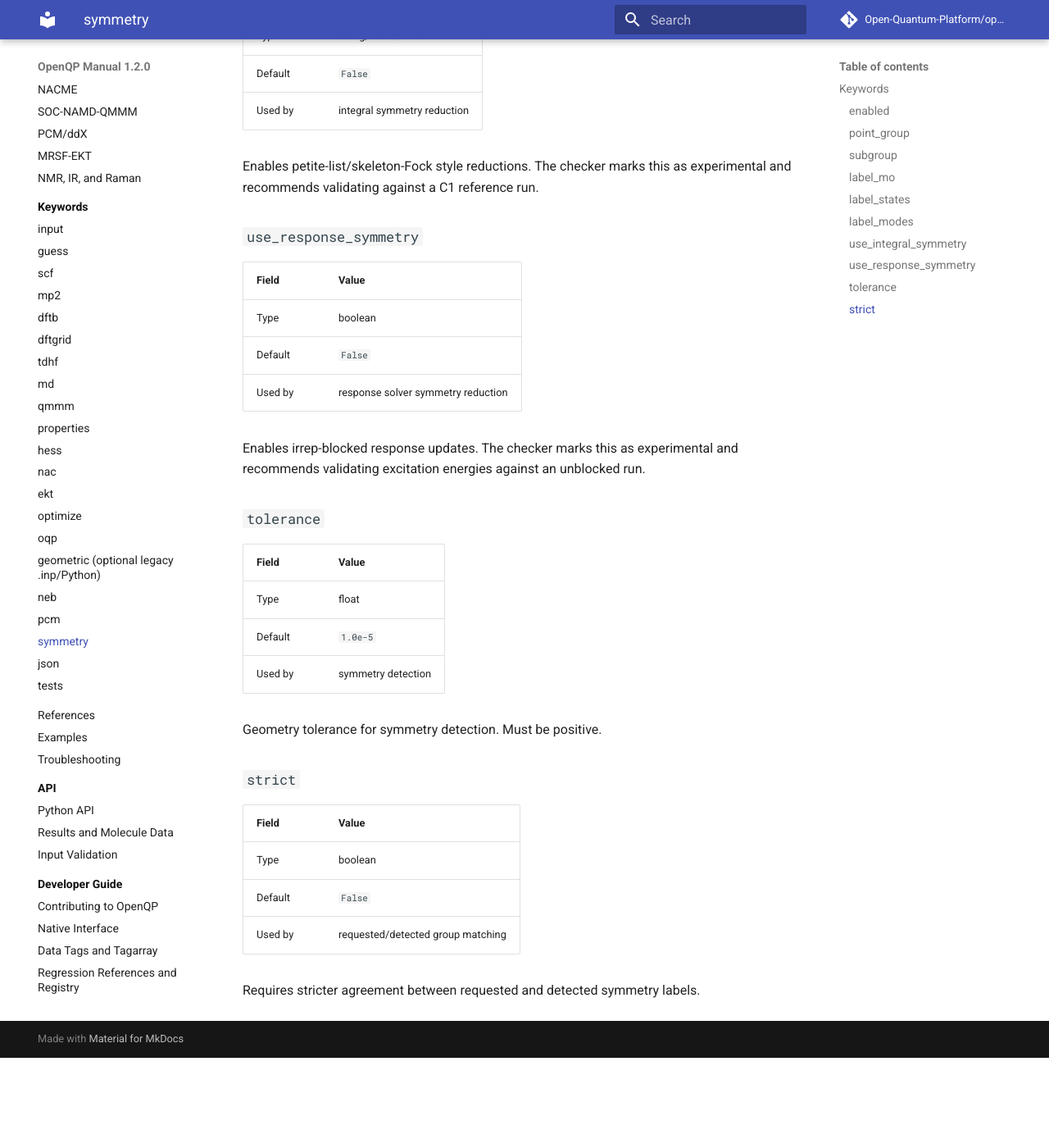
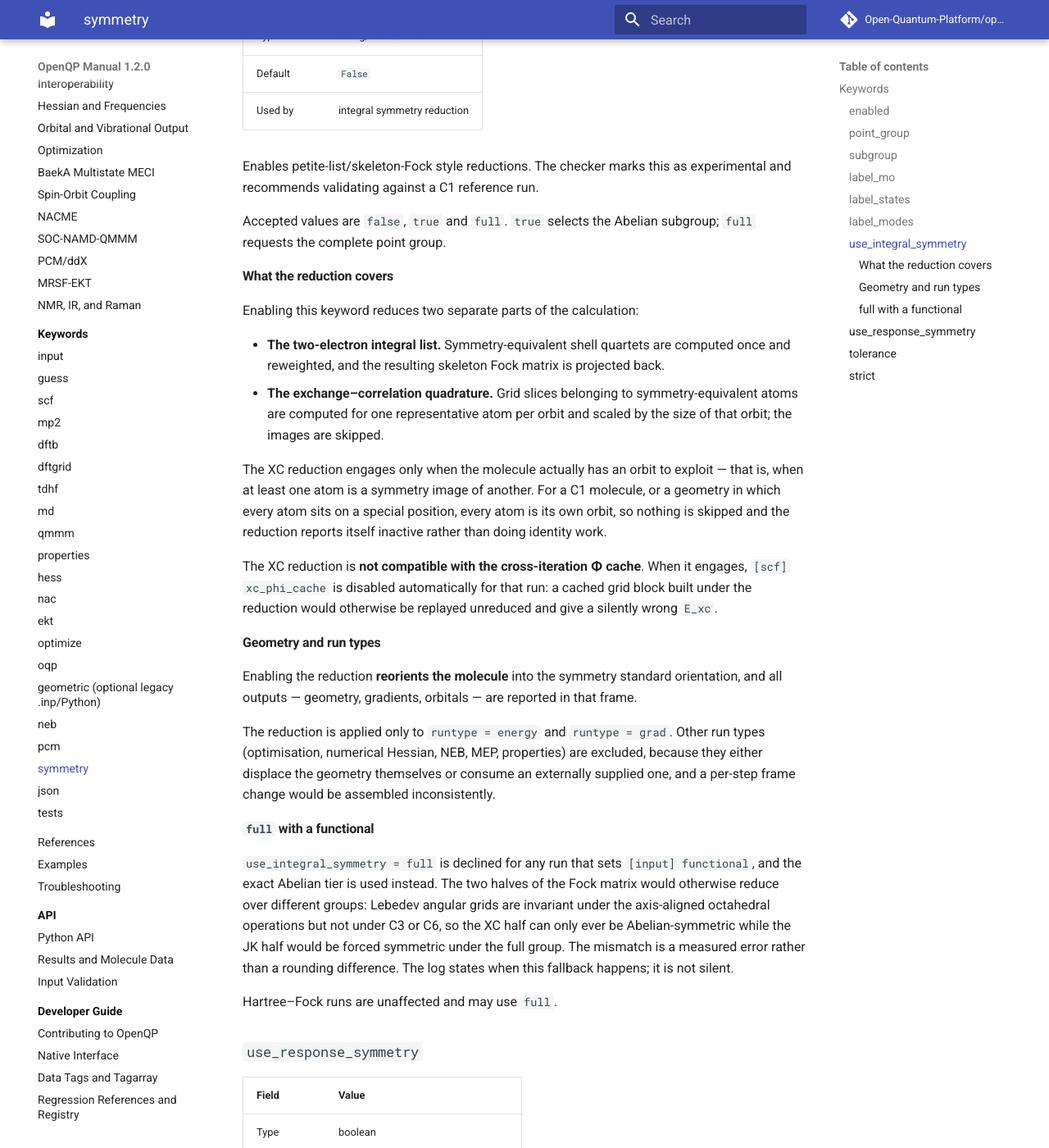
Before and after one commit to Open-Quantum-Platform/openqp-docs, an MkDocs documentation site: the page built from docs/keywords/symmetry.md, in a window 1280 px wide and 1400 px high, scrolled down 2346 px. Shown: the whole window at 82% size. Built offline with MkDocs 1.6.1 and Material for MkDocs 9.7.7, drawn with Linux system fonts in a browser that asks for light colours; comment, search, counter and statistics services are not loaded; before the commit the page ends 3636 px from its top, so only the background shows below that.

Commit message:
docs(symmetry): document what use_integral_symmetry actually reduces
The keyword entry said only that it "enables petite-list/skeleton-Fock style
reductions". That is now incomplete in a way that matters: openqp#323 routes the
live density-driven XC path through the same flag, so enabling it also reduces
the exchange-correlation quadrature over symmetry-equivalent atoms. A user
reading the manual had no way to know the grid was involved.

Adds, all verified against the openqp sources rather than the PR description:

* the accepted values (false / true / full);
* the two things the flag reduces -- the 2e integral list and the XC grid;
* that the XC reduction engages only when an orbit actually exists (weights are
  checked for at least one zero, so C1 and special-position geometries report
  inactive instead of doing identity work);
* that it forces [scf] xc_phi_cache off, because a cached grid block built under
  the reduction would be replayed unreduced;
* that the molecule is reoriented into the standard frame and all outputs are
  reported there;
* that only runtype energy and grad are eligible;
* that `full` is declined whenever [input] functional is set, with the reason --
  Lebedev grids are invariant under the axis-aligned octahedral operations but
  not under C3/C6, so the JK and XC halves would reduce over different groups --
  and that the fallback is logged, not silent.

Companion to Open-Quantum-Platform/openqp#323.

Note for review: openqp-docs#29 also edits this keyword entry. This change is
deliberately a new subsection rather than a rewrite of the existing prose, to
keep the conflict surface small; whichever lands second will need a small
resolution.

Co-Authored-By: Claude Opus 5 (1M context) <noreply@anthropic.com>

```diff
--- a/docs/keywords/symmetry.md
+++ b/docs/keywords/symmetry.md
@@ -79,6 +79,55 @@ Labels vibrational modes by symmetry where possible.
 Enables petite-list/skeleton-Fock style reductions. The checker marks this as
 experimental and recommends validating against a C1 reference run.
 
+Accepted values are `false`, `true` and `full`. `true` selects the Abelian
+subgroup; `full` requests the complete point group.
+
+#### What the reduction covers
+
+Enabling this keyword reduces two separate parts of the calculation:
+
+* **The two-electron integral list.** Symmetry-equivalent shell quartets are
+  computed once and reweighted, and the resulting skeleton Fock matrix is
+  projected back.
+* **The exchange–correlation quadrature.** Grid slices belonging to
+  symmetry-equivalent atoms are computed for one representative atom per orbit
+  and scaled by the size of that orbit; the images are skipped.
+
+The XC reduction engages only when the molecule actually has an orbit to
+exploit — that is, when at least one atom is a symmetry image of another. For a
+C1 molecule, or a geometry in which every atom sits on a special position, every
+atom is its own orbit, so nothing is skipped and the reduction reports itself
+inactive rather than doing identity work.
+
+The XC reduction is **not compatible with the cross-iteration Φ cache**. When it
+engages, `[scf] xc_phi_cache` is disabled automatically for that run: a cached
+grid block built under the reduction would otherwise be replayed unreduced and
+give a silently wrong `E_xc`.
+
+#### Geometry and run types
+
+Enabling the reduction **reorients the molecule** into the symmetry standard
+orientation, and all outputs — geometry, gradients, orbitals — are reported in
+that frame.
+
+The reduction is applied only to `runtype = energy` and `runtype = grad`. Other
+run types (optimisation, numerical Hessian, NEB, MEP, properties) are excluded,
+because they either displace the geometry themselves or consume an externally
+supplied one, and a per-step frame change would be assembled inconsistently.
+
+#### `full` with a functional
+
+`use_integral_symmetry = full` is declined for any run that sets `[input]
+functional`, and the exact Abelian tier is used instead. The two halves of the
+Fock matrix would otherwise reduce over different groups: Lebedev angular grids
+are invariant under the axis-aligned octahedral operations but not under C3 or
+C6, so the XC half can only ever be Abelian-symmetric while the JK half would be
+forced symmetric under the full group. The mismatch is a measured error rather
+than a rounding difference. The log states when this fallback happens; it is not
+silent.
+
+Hartree–Fock runs are unaffected and may use `full`.
+
 ### `use_response_symmetry`
 
 | Field | Value |
```
